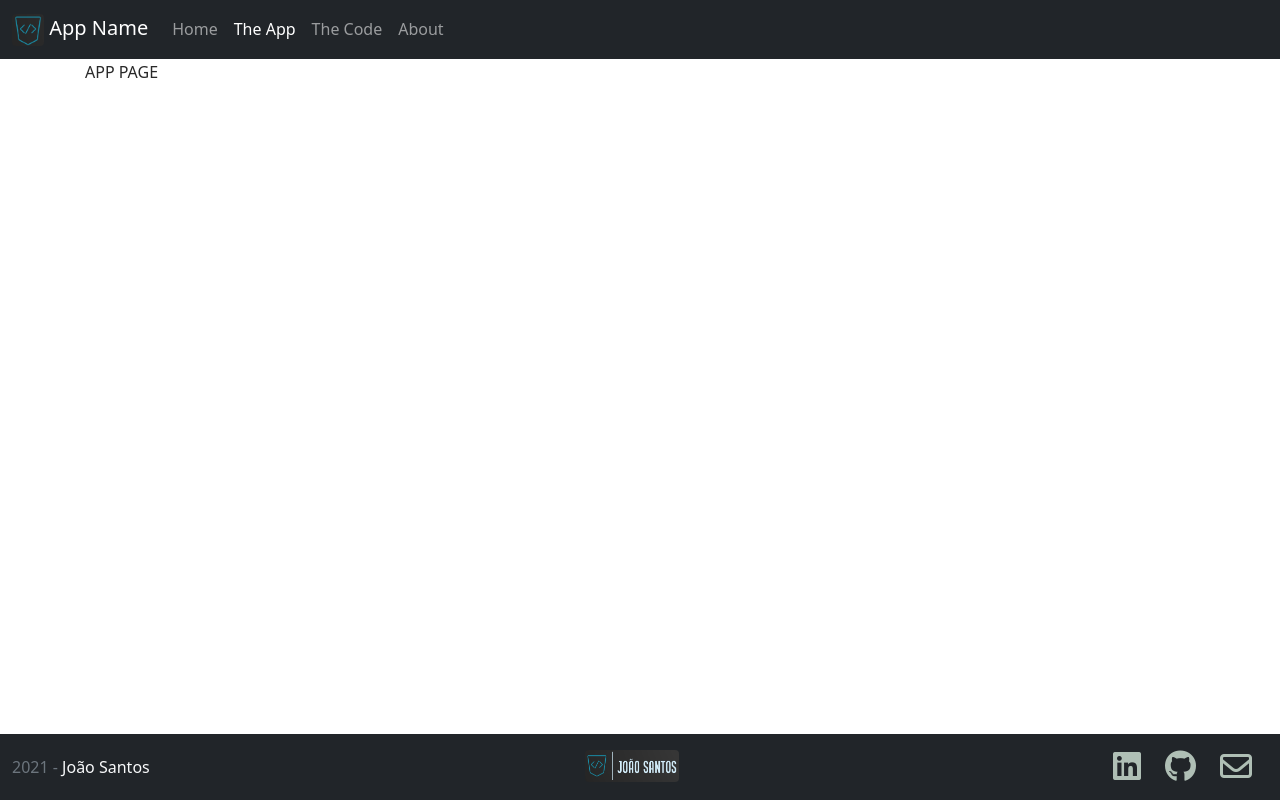
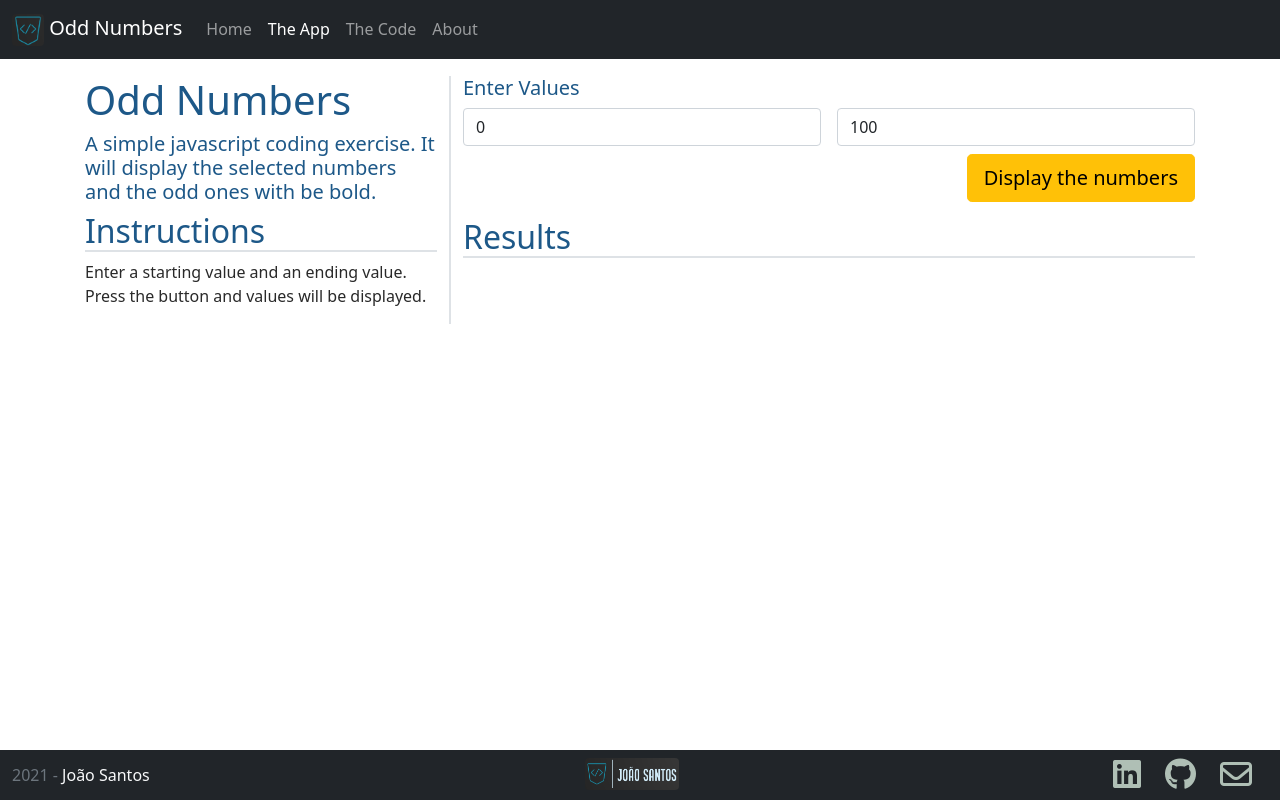
Before and after one commit to joaosantos7614/OddNumbers, a plain HTML site: page app.html in a window 1280 px wide. Drawn offline with nearby package versions, Linux system fonts and the light colour scheme.

Commit message:
Initial commit
Ready to write some JS

```diff
--- a/app.html
+++ b/app.html
@@ -2,7 +2,7 @@
 <html lang="en" class="h-100">
 
 <head>
-    <title>Page Title</title>
+    <title>Odd Numbers</title>
     <!-- Required meta tags -->
     <meta charset="utf-8">
     <meta name="viewport" content="width=device-width, initial-scale=1, shrink-to-fit=no">
@@ -19,7 +19,7 @@
     <!-- NAVBAR SECTION  -->
     <nav class="navbar navbar-expand-md navbar-dark fixed-top bg-dark">
         <div class="container-fluid">
-            <a class="navbar-brand" href="#"><img src="img/favicon dark.png" class="d-inline-block rounded" height="32"> App Name</a>
+            <a class="navbar-brand" href="#"><img src="img/favicon dark.png" class="d-inline-block rounded" height="32"> Odd Numbers</a>
             <button class="navbar-toggler" type="button" data-bs-toggle="collapse" data-bs-target="#navbarCollapse"
                 aria-controls="navbarCollapse" aria-expanded="false" aria-label="Toggle navigation">
                 <span class="navbar-toggler-icon"></span>
@@ -45,12 +45,43 @@
     </nav>
     <!-- MAIN SECTION -->
     <main class="flex-shrink-0">
-        <div class="container">
-            APP PAGE
+        <div class="container mt-3">
+            <div class="row row-cols-1 row-cols-md-2">
+                <div class="col-12 col-md-4 border-end border-2">
+                    <h1>Odd Numbers</h1>
+                    <h4 class="lead">
+                        A simple javascript coding exercise. It will display the selected numbers and the odd ones with be <strong>bold</strong>.
+                    </h4>
+                    <h2 class="mt-2 border-bottom border-2">Instructions</h2>
+                    <p>Enter a starting value and an ending value. Press the button and values will be displayed.</p>
+                </div>
+                <div class="col-12 col-md-8">
+                    <h5>Enter Values</h5>
+                    <form class="row gy-2 gx-3" action="">
+                        <div class="col">
+                            <input id="startValue" type="number" class="form-control" placeholder="Start Value" value="0" aria-label="Start Value">
+                        </div>
+                        <div class="col">
+                            <input id="endValue" type="number" class="form-control" placeholder="End Value" value="100" aria-label="End Value">
+                        </div>
+                        <div class="col-12 d-flex justify-content-end">
+                            <button id="btnSubmit" type="button" class="btn btn-warning btn-lg">Display the numbers</button>
+                        </div>
+                    </form>
+                    <h2 class="mt-3 border-bottom border-2">Results</h2>
+                    <div class="table-responsive">
+                        <table class="table table-striped table-sm">
+                            <tbody id="results">
+                                <!-- results will go here -->
+                            </tbody>
+                        </table>
+                    </div>
+                </div>
+            </div>
         </div>
     </main>
     <!-- FOOTER SECTION -->
-    <footer class="footer mt-auto py-3 bg-dark sticky-footer">
+    <footer class="footer mt-auto py-2 bg-dark sticky-footer">
         <div class="container-fluid">
             <div class="row row-cols-1 row-cols-md-3 gy-1">
                 <div
```
Also changed, not shown: about.html (+3 -3 lines), code.html (+4 -4 lines), index.html (+5 -5 lines), img/AppLogo.png (added), img/movie2.png (deleted).
